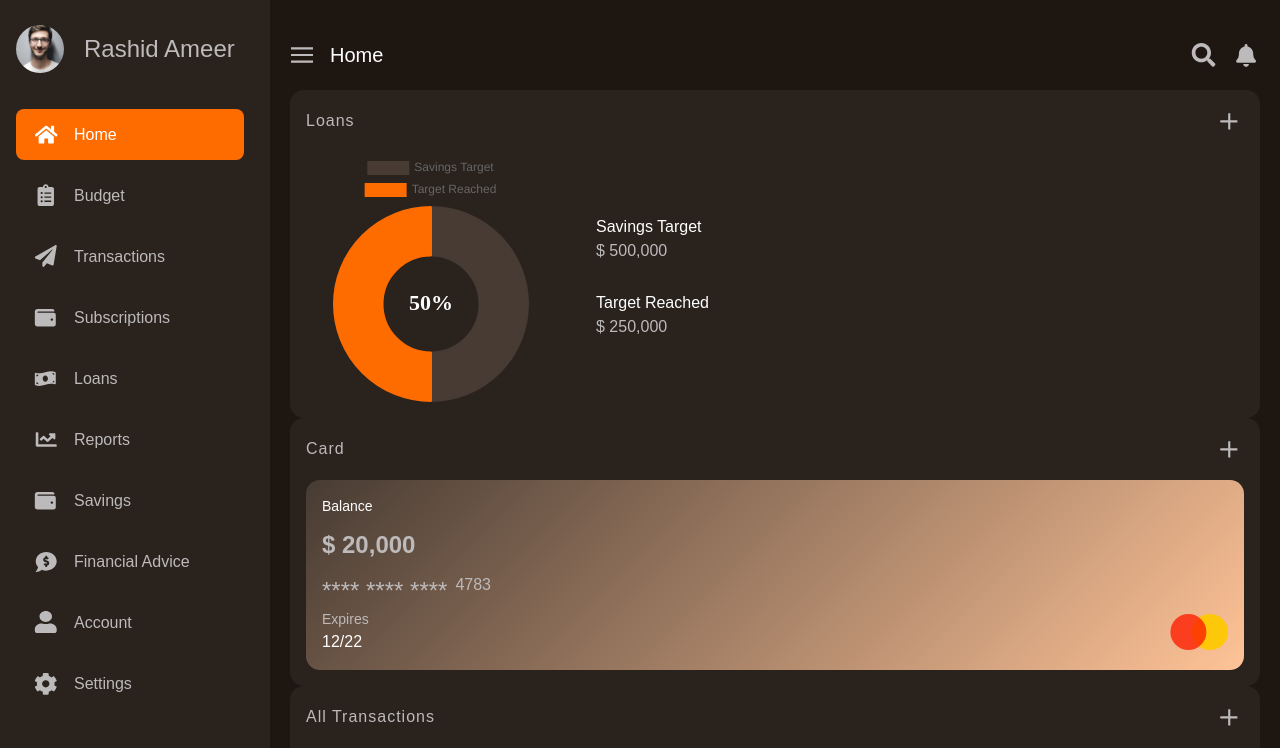
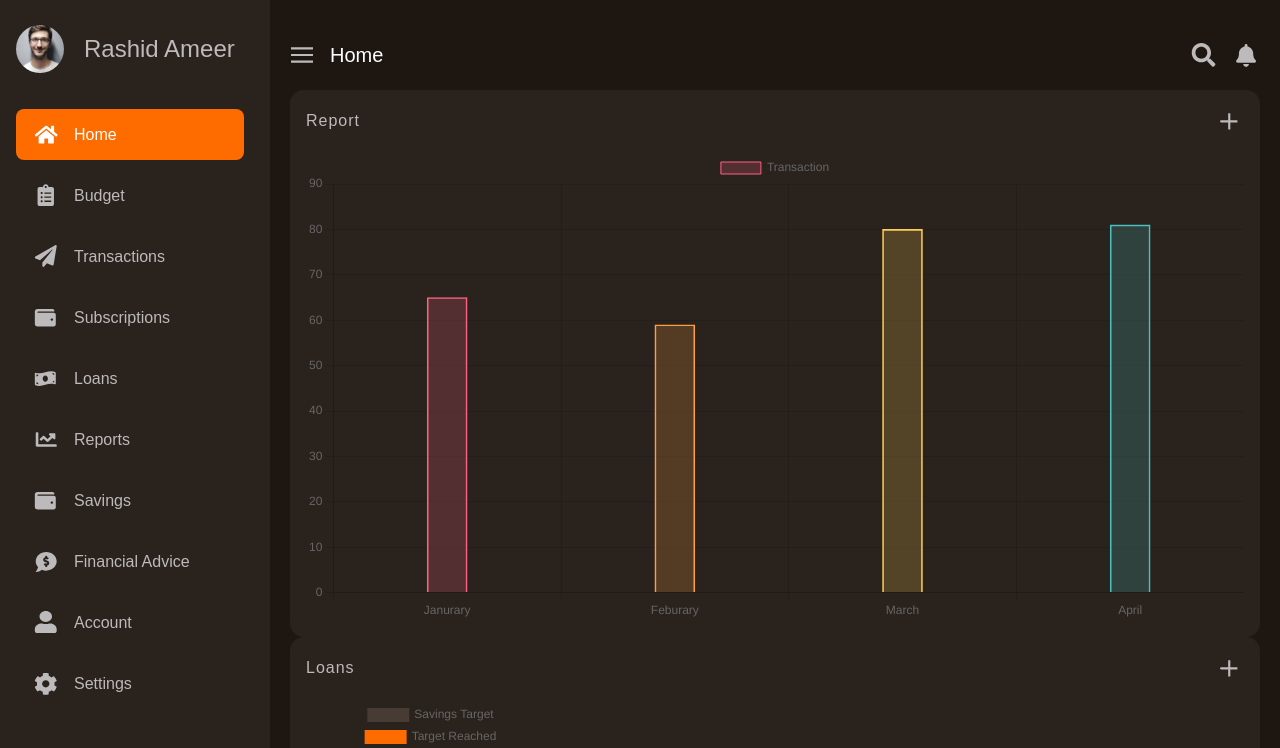
Before and after one commit to RA-Offical/bank-admin-dashboard, a React (Vite) app: page / in a window 1280 px wide. Shown: the top 748 px of the page. Built offline with nearby package versions, Linux system fonts and the light colour scheme; a web font is replaced by a local one.

Commit message:
Finish ReportCard Component

```diff
--- a/src/App.jsx
+++ b/src/App.jsx
@@ -2,6 +2,7 @@ import {
 	BalanceCard,
 	CardTemplate,
 	Header,
+	ReportCard,
 	Sidebar,
 	TransactionCard,
 } from "./components";
@@ -19,6 +20,10 @@ function App() {
 
 					<main>
 						<div className="main-content">
+							<CardTemplate
+								title={"Report"}
+								cardBody={<ReportCard />}
+							/>
 							<CardTemplate
 								title={"Loans"}
 								cardBody={<LoanCard />}
--- /dev/null
+++ b/src/components/ReportCard/ReportCard.jsx
@@ -0,0 +1,58 @@
+import {
+	Chart as ChartJS,
+	LinearScale,
+	BarElement,
+	ArcElement,
+	CategoryScale,
+	Legend,
+	Tooltip,
+} from "chart.js";
+
+import { Bar } from "react-chartjs-2";
+
+const ReportCard = () => {
+	ChartJS.register(
+		ArcElement,
+		BarElement,
+		CategoryScale,
+		LinearScale,
+		Legend,
+		Tooltip
+	);
+
+	// data for bar chart
+
+	const data = {
+		labels: ["Janurary", "Feburary", "March", "April"],
+		datasets: [
+			{
+				label: "Transaction",
+				data: [65, 59, 80, 81],
+				backgroundColor: [
+					"rgba(255, 99, 132, 0.2)",
+					"rgba(255, 159, 64, 0.2)",
+					"rgba(255, 205, 86, 0.2)",
+					"rgba(75, 192, 192, 0.2)",
+				],
+				borderColor: [
+					"rgb(255, 99, 132)",
+					"rgb(255, 159, 64)",
+					"rgb(255, 205, 86)",
+					"rgb(75, 192, 192)",
+				],
+				borderWidth: 1,
+				barThickness: 40,
+			},
+		],
+	};
+
+	return (
+		<div className="report-card">
+			<div className="bar-chart-wrapper">
+				<Bar data={data} options={{}} />
+			</div>
+		</div>
+	);
+};
+
+export default ReportCard;
--- a/src/components/index.js
+++ b/src/components/index.js
@@ -5,3 +5,4 @@ export { default as Header } from "./Header/Header";
 export { default as CardTemplate } from "./CardTemplate/CardTemplate";
 export { default as BalanceCard } from "./BalanceCard/BalanceCard";
 export { default as TransactionCard } from "./TransactionCard/TransactionCard";
+export { default as ReportCard } from "./ReportCard/ReportCard";
--- a/src/index.css
+++ b/src/index.css
@@ -10,6 +10,7 @@
 @import url(./components/TransactionCard/TransactionCard.css);
 @import url(./components/SubscriptionCard/SubscriptionCard.css);
 @import url(./components/LoanCard/LoanCard.css);
+@import url(./components/ReportCard/ReportCard.css);
 
 :root {
 	/* defining colors */
```
Also changed, not shown: src/components/ReportCard/ReportCard.css (added).
